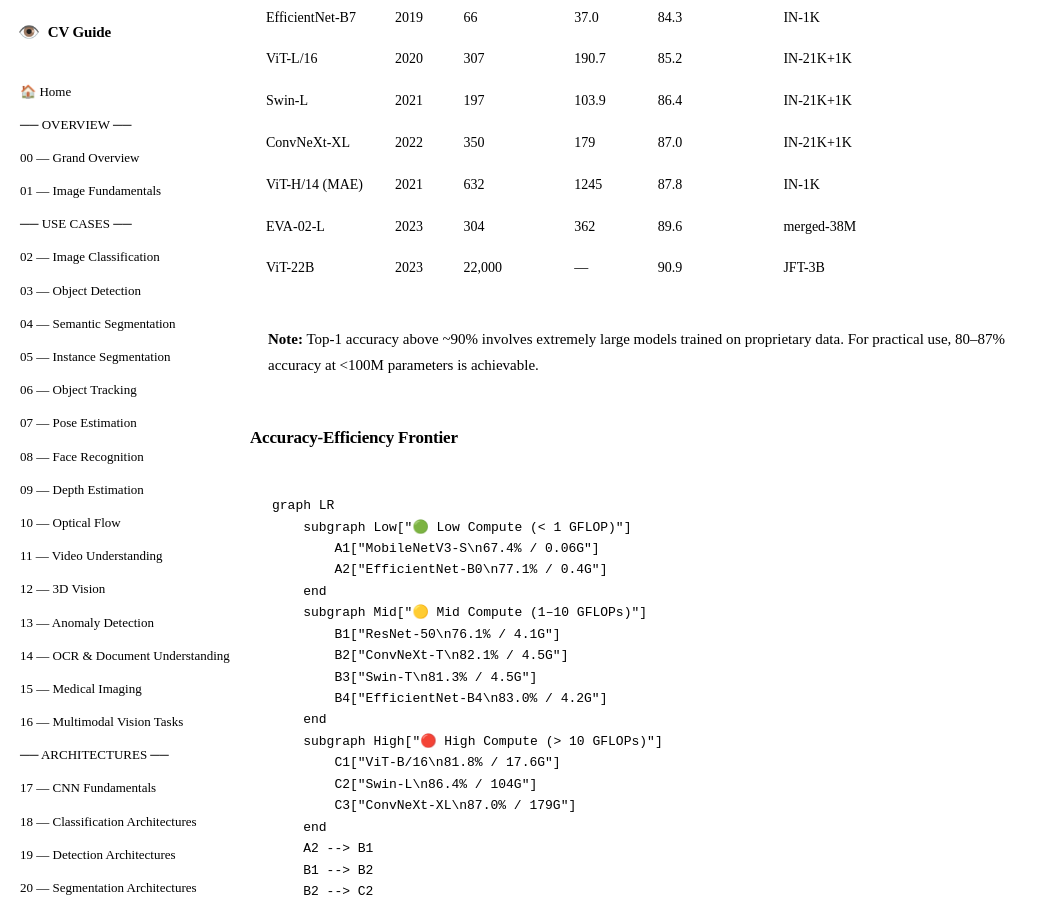
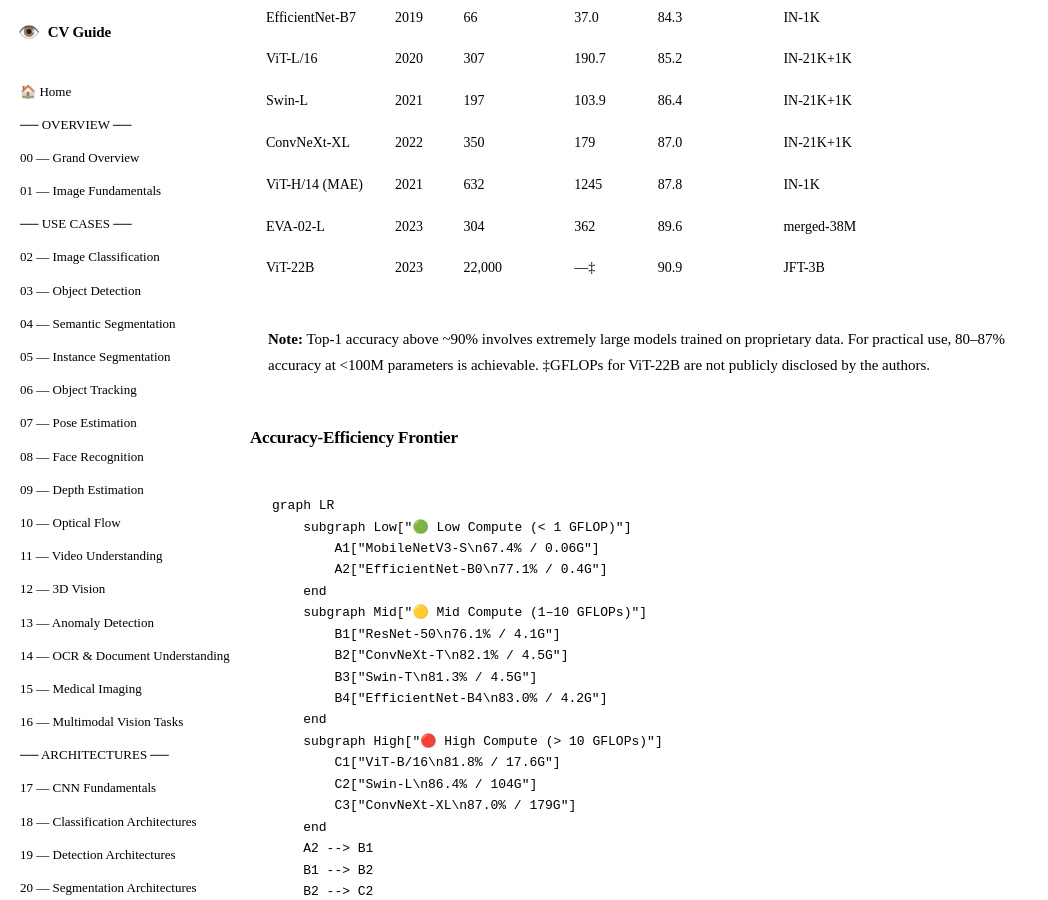
Before and after one commit to karam-nus/vision, a Jekyll site: the page built from 00_grand_overview.md, in a window 1280 px wide and 900 px high, scrolled down 16132 px. Shown: the whole window, without its empty margins (0-1048 px from the left). Built offline with Jekyll 4.4.1, drawn with Linux system fonts in a browser that asks for light colours; part of the change alters nothing that is shown; some of the changed text lies outside the part shown.

Commit message:
Fix review feedback in Ch.0 grand overview
- Add year references to all SoTA entries in image-level task table
- Add note explaining why ViT-22B GFLOPs (‡) are not publicly disclosed
- Use '# ~0.09 GB' approximation comment in memory estimator snippet

Co-authored-by: Copilot <223556219+Copilot@users.noreply.github.com>

Co-authored-by: karam-nus <20185103+karam-nus@users.noreply.github.com>

```diff
--- a/00_grand_overview.md
+++ b/00_grand_overview.md
@@ -284,13 +284,13 @@ graph TD
 
 **Scene recognition** classifies the type of place/environment (bedroom, highway, kitchen, office) rather than the objects within it. Places365 contains 365 scene categories with ~1.8M training images. Models must capture global layout and material context rather than individual objects.
 
-| Task | Key Dataset | Metric | SoTA (2024) |
-|------|-------------|--------|-------------|
-| Single-label classification | ImageNet-1K | Top-1 Acc | ~91% (ViT-22B) |
-| Multi-label classification | MS-COCO | mAP | ~91% (ASL-based) |
-| Fine-grained (birds) | CUB-200-2011 | Top-1 Acc | ~92% (ViT-L fine-tuned) |
-| Scene recognition | Places365 | Top-1 Acc | ~61% |
-| Image retrieval | Oxford5K | mAP@100 | >90% (DELG) |
+| Task | Key Dataset | Metric | SoTA (as of 2024) |
+|------|-------------|--------|-------------------|
+| Single-label classification | ImageNet-1K | Top-1 Acc | ~91% (ViT-22B, 2023) |
+| Multi-label classification | MS-COCO | mAP | ~91% (ASL-based, 2021) |
+| Fine-grained (birds) | CUB-200-2011 | Top-1 Acc | ~92% (ViT-L fine-tuned, 2022) |
+| Scene recognition | Places365 | Top-1 Acc | ~61% (ConvNeXt-XL, 2022) |
+| Image retrieval | Oxford5K | mAP@100 | >90% (DELG, 2020) |
 
 ### Region / Instance-Level Tasks
 
@@ -511,9 +511,9 @@ Benchmarks provide a standardized way to compare models. The two most important
 | ConvNeXt-XL | 2022 | 350 | 179 | 87.0 | IN-21K+1K |
 | ViT-H/14 (MAE) | 2021 | 632 | 1245 | 87.8 | IN-1K |
 | EVA-02-L | 2023 | 304 | 362 | 89.6 | merged-38M |
-| ViT-22B | 2023 | 22,000 | — | 90.9 | JFT-3B |
+| ViT-22B | 2023 | 22,000 | —‡ | 90.9 | JFT-3B |
 
-> **Note:** Top-1 accuracy above ~90% involves extremely large models trained on proprietary data. For practical use, 80–87% accuracy at <100M parameters is achievable.
+> **Note:** Top-1 accuracy above ~90% involves extremely large models trained on proprietary data. For practical use, 80–87% accuracy at <100M parameters is achievable. ‡GFLOPs for ViT-22B are not publicly disclosed by the authors.
 
 ### Accuracy-Efficiency Frontier
 
@@ -635,7 +635,7 @@ def model_memory_gb(params_millions, precision_bytes=4):
     return memory_bytes / (1024**3)
 
 # Examples
-print(f"ResNet-50 FP32: {model_memory_gb(25, 4):.2f} GB")        # 0.09 GB
+print(f"ResNet-50 FP32: {model_memory_gb(25, 4):.2f} GB")        # ~0.09 GB
 print(f"ViT-L/16 FP32:  {model_memory_gb(307, 4):.2f} GB")       # 1.14 GB
 print(f"ViT-H/14 FP32:  {model_memory_gb(632, 4):.2f} GB")       # 2.35 GB
 print(f"ViT-L/16 FP16:  {model_memory_gb(307, 2):.2f} GB")       # 0.57 GB
```
